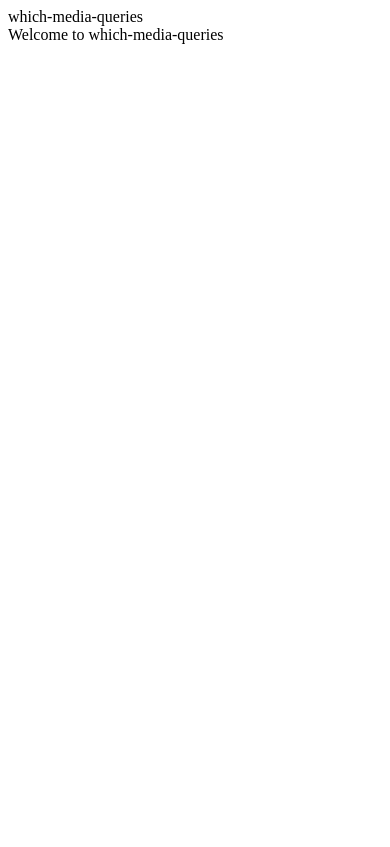
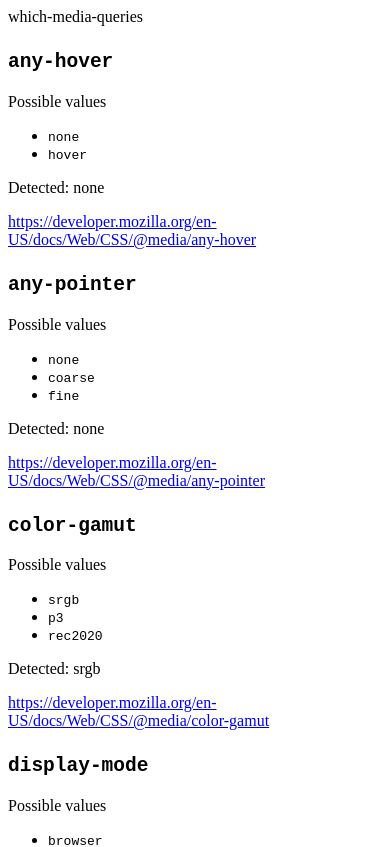
Before and after one commit to jackdomleo7/which-media-queries, a Vue app: page / in a window 390 px wide. Shown: the top 847 px of the page. Built offline with nearby package versions, Linux system fonts and the light colour scheme.

Commit message:
feat: Show list of media queries with data and the detected value

```diff
--- /dev/null
+++ b/src/components/MediaQueryItem.vue
@@ -0,0 +1,34 @@
+<template>
+  <h2><code>{{ data.query }}</code></h2>
+  <p>Possible values</p>
+  <ul>
+    <li v-for="value in data.values" :key="value">
+      <code>{{ value }}</code>
+    </li>
+  </ul>
+  <p>Detected: {{ detected }}</p>
+  <a :href="data.docs" target="_blank">{{ data.docs }}</a>
+</template>
+
+<script lang="ts" setup>
+import { computed } from 'vue';
+
+export interface MediaQueryItemModel {
+  query: string;
+  values: string[];
+  docs: string;
+}
+
+const props = defineProps<{
+  data: MediaQueryItemModel
+}>()
+
+const detected = computed(() => {
+  for (const value of props.data.values) {
+    if (window.matchMedia(`(${props.data.query}: ${value})`).matches) {
+      return value;
+    }
+  }
+  return 'unsupported';
+});
+</script>
--- /dev/null
+++ b/src/data/list.ts
@@ -0,0 +1,28 @@
+import { type MediaQueryItemModel } from '@/components/MediaQueryItem.vue'
+
+export const items: MediaQueryItemModel[] = [
+  // Media queries that take specific keyword values only
+  { query: 'any-pointer', values: ['none', 'coarse', 'fine'], docs: 'https://developer.mozilla.org/en-US/docs/Web/CSS/@media/any-pointer' },
+  { query: 'any-hover', values: ['none', 'hover'], docs: 'https://developer.mozilla.org/en-US/docs/Web/CSS/@media/any-hover' },
+  {  query: 'color-gamut', values: ['srgb', 'p3', 'rec2020'], docs: 'https://developer.mozilla.org/en-US/docs/Web/CSS/@media/color-gamut' },
+  { query: 'display-mode', values: ['browser', 'fullscreen', 'minimal-ui', 'picture-in-picture', 'standalone', 'window-controls-overlay'], docs: 'https://developer.mozilla.org/en-US/docs/Web/CSS/@media/display-mode' },
+  { query: 'dynamic-range', values: ['standard', 'high'], docs: 'https://developer.mozilla.org/en-US/docs/Web/CSS/@media/dynamic-range' },
+  { query: 'forced-colors', values: ['none', 'active'], docs: 'https://developer.mozilla.org/en-US/docs/Web/CSS/@media/forced-colors' },
+  { query: 'grid', values: ['0', '1'], docs: 'https://developer.mozilla.org/en-US/docs/Web/CSS/@media/grid' },
+  { query: 'hover', values: ['none', 'hover'], docs: 'https://developer.mozilla.org/en-US/docs/Web/CSS/@media/hover' },
+  { query: 'inverted-colors', values: ['none', 'inverted'], docs: 'https://developer.mozilla.org/en-US/docs/Web/CSS/@media/inverted-colors' },
+  { query: 'monochrome', values: ['0', '1'], docs: 'https://developer.mozilla.org/en-US/docs/Web/CSS/@media/monochrome' },
+  { query: 'orientation', values: ['portrait', 'landscape'], docs: 'https://developer.mozilla.org/en-US/docs/Web/CSS/@media/orientation' },
+  { query: 'overflow-block', values: ['none', 'scroll', 'optional-paged', 'paged'], docs: 'https://developer.mozilla.org/en-US/docs/Web/CSS/@media/overflow-block' },
+  { query: 'overflow-inline', values: ['none', 'scroll'], docs: 'https://developer.mozilla.org/en-US/docs/Web/CSS/@media/overflow-inline' },
+  { query: 'pointer', values: ['none', 'coarse', 'fine'], docs: 'https://developer.mozilla.org/en-US/docs/Web/CSS/@media/pointer' },
+  { query: 'prefers-color-scheme', values: ['light', 'dark'], docs: 'https://developer.mozilla.org/en-US/docs/Web/CSS/@media/prefers-color-scheme' },
+  { query: 'prefers-contrast', values: ['no-preference', 'more', 'less'], docs: 'https://developer.mozilla.org/en-US/docs/Web/CSS/@media/prefers-contrast' },
+  { query: 'prefers-reduced-data', values: ['no-preference', 'reduce'], docs: 'https://developer.mozilla.org/en-US/docs/Web/CSS/@media/prefers-reduced-data' },
+  { query: 'prefers-reduced-motion', values: ['no-preference', 'reduce'], docs: 'https://developer.mozilla.org/en-US/docs/Web/CSS/@media/prefers-reduced-motion' },
+  { query: 'prefers-reduced-transparency', values: ['no-preference', 'reduce'], docs: 'https://developer.mozilla.org/en-US/docs/Web/CSS/@media/prefers-reduced-transparency' },
+  { query: 'scan', values: ['progressive', 'interlace'], docs: 'https://developer.mozilla.org/en-US/docs/Web/CSS/@media/scan' },
+  { query: 'scripting', values: ['none', 'initial-only', 'enabled'], docs: 'https://developer.mozilla.org/en-US/docs/Web/CSS/@media/scripting' },
+  { query: 'update', values: ['none', 'slow', 'fast'], docs: 'https://developer.mozilla.org/en-US/docs/Web/CSS/@media/update' },
+  { query: 'video-dynamic-range', values: ['standard', 'high'], docs: 'https://developer.mozilla.org/en-US/docs/Web/CSS/@media/video-dynamic-range' }
+]
--- a/src/views/Home.vue
+++ b/src/views/Home.vue
@@ -1,5 +1,12 @@
 <template>
   <main>
-    Welcome to which-media-queries
+    <MediaQueryItem v-for="item in items" :key="item.query" :data="item"  />
   </main>
 </template>
+
+<script lang="ts" setup>
+import MediaQueryItem from '@/components/MediaQueryItem.vue';
+import { items } from '@/data/list';
+
+items.sort((a,b) => (a.query > b.query) ? 1 : ((b.query > a.query) ? -1 : 0)) // Sort in alphabetical order by query
+</script>
```
Also changed, not shown: 2 other files (tests, documents, lock files or other folders).
